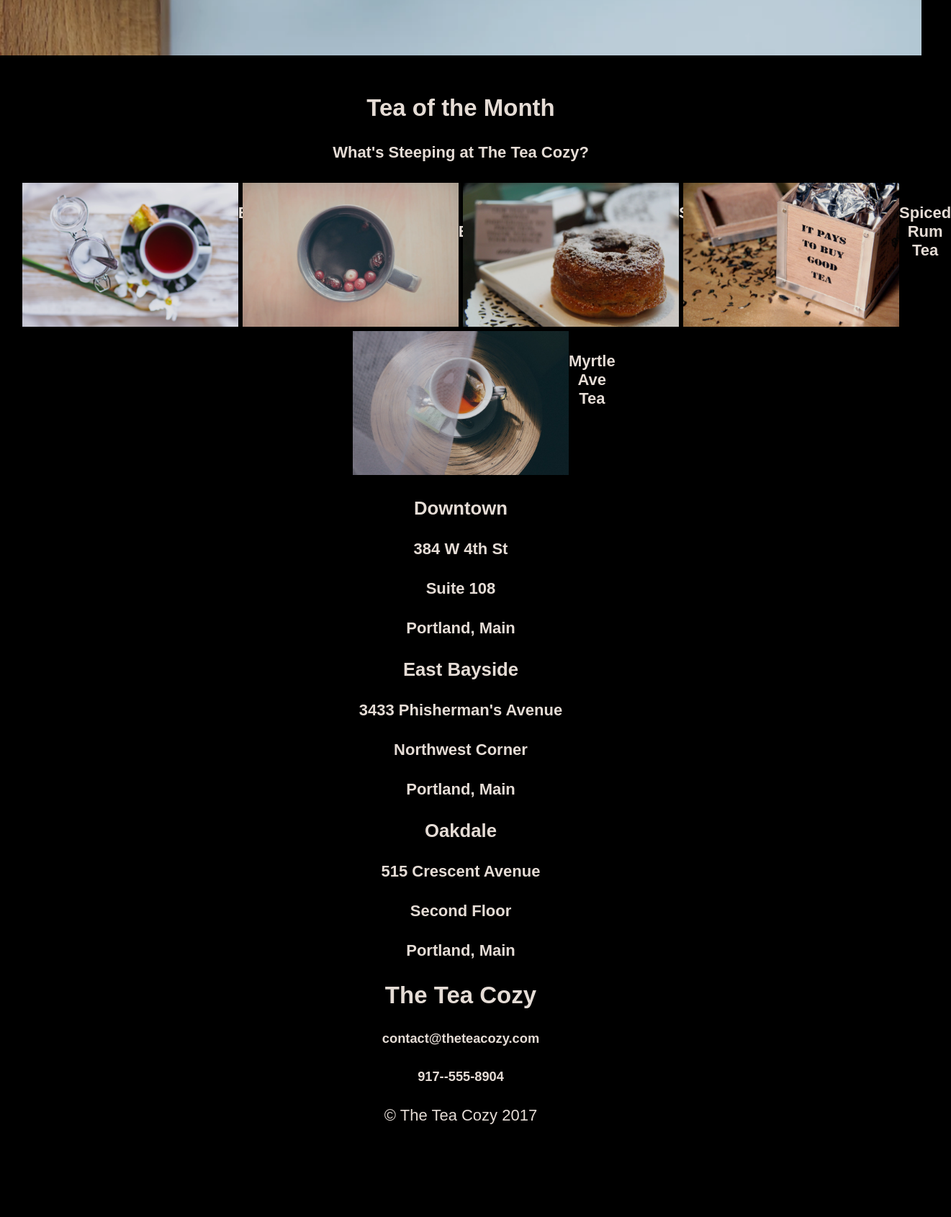
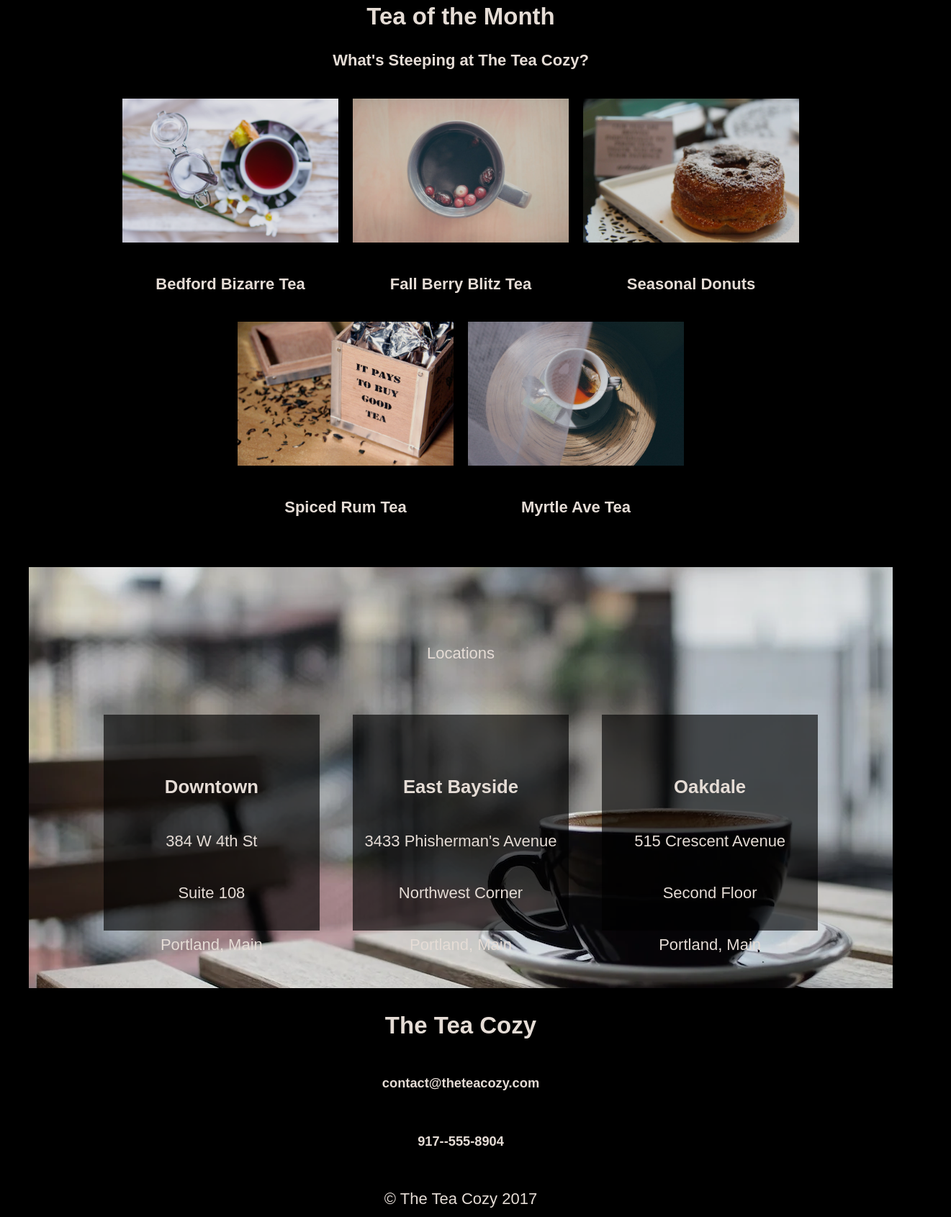
Before and after one commit to rexlundstrom/tea-cozy, a plain HTML site: page index.html in a window 1280 px wide. Shown: the part 776-2467 px from the top of the page at 72% size, 1321 px wide, since content can reach past the window. Before the commit the page ends 2339 px from the top, so only its background shows below. Drawn offline with Linux system fonts and the light colour scheme.

Commit message:
complete site optimize for desktop

```diff
--- a/css/style.css
+++ b/css/style.css
@@ -11,7 +11,7 @@ body {
 nav {
     height: 69px;
     background-color: black;
-    text-decoration: underline;
+    border-bottom: 1px seashell;
     width: 100%;
     display: block;
     position: fixed;
@@ -30,14 +30,15 @@ nav {
     margin: 0 auto;
 }
 
-.navigation a {
+.navigation-bar a {
     height: 100%;
     display: table;
     float: left;
     padding-left: 0 20px;
+    margin: 0 .25em;
 }
 
-.navigation a li {
+.navigation-bar a li {
     display: table-cell;
     vertical-align: middle;
     height: 100%;
@@ -45,23 +46,71 @@ nav {
     color: white;
 }
 
-.overlay-picture {
+.mission-container {
     background-image: url("img-mission-background.webp");
-    background-size: contain;
-    min-height: 40em;
+    background-position: center;
     background-repeat: no-repeat;
+    height: 700px;
+    max-width: 1200px;
+    margin: 40px auto;
     display: flex;
-    justify-content: center;
-    align-items: center;
 }
 
-.tea-of-the-month {
+.text-over {
+    margin: auto;
+    background-color: #000000A0;
+    width: 100%;
+    padding: 20px 0;
+}
+
+#tea-of-the-month {
 
 }
 
-.special-item {
+.special-item-container {
+    display: inline-flex;
+    max-width: 1000px;
+    height: auto;
+    flex-wrap: wrap;
+    align-items: center;
+    justify-content: center;
+}
+
+
+.special-item img {
     height: 200px;
     width: 300px;
+    padding: 10px;
     display: inline-flex;
     justify-content: flex-start;
 }
+
+.banner {
+    height: 500px;
+    width: 1200px;
+    margin: 40px auto auto;
+    padding-top: 85px;
+    background-image: url("img-locations-background.webp");
+    background-repeat: no-repeat;
+    background-size: cover;
+    background-position: center;
+}
+
+.location {
+    display: inline-block;
+    width: 300px;
+    height: 250px;
+    background-color: #000000A0;
+    margin: 50px 20px;
+    padding: 50px 0 0;
+    line-height: 50px;
+}
+
+footer {
+    line-height: 50px;
+
+}
+
+.location-container {
+
+}
--- a/index.html
+++ b/index.html
@@ -16,13 +16,21 @@
       <a href="#locations"><li>Locations</li></a>
     </ul>
   </nav>
-  <div class="overlay-picture">
+
+  <div id="mission">
+    <div class="mission-container">
+      <div class="text-over">
         <h2>Our Mission</h2>
         <h4>Handpicked, Artisanally Curated, Free Range, Sustainable, Small Batch, Fair Trade, Organic Tea</h4>
       </div>
-  <div class="tea-of-the-month">
+    </div>
+  </div>
+
+  <div id="tea-of-the-month">
     <h2>Tea of the Month</h2>
     <h4>What's Steeping at The Tea Cozy?</h4>
+  </div>
+  <div class="special-item-container">
     <div class="special-item">
       <img src="img/img-bedford-bizarre.webp" alt="bedford bizarre">
       <h4>Bedford Bizarre Tea</h4>
@@ -43,24 +51,30 @@
       <img src="img/img-myrtle-ave.jpeg" alt="myrtle ave">
       <h4>Myrtle Ave Tea</h4>
     </div>
-      <div class="locations">
-          <div class="one-location">
+  </div>
+  <div class="banner">
+    <div>
+        <p>Locations</p>
+    </div>
+    <div class="location-container">
+      <div class="location">
         <h3>Downtown</h3>
-              <h4>384 W 4th St</h4>
-              <h4>Suite 108</h4>
-              <h4>Portland, Main</h4>
+        <p>384 W 4th St</p>
+        <p>Suite 108</p>
+        <p>Portland, Main</p>
       </div>
-          <div class="one-location">
+      <div class="location">
         <h3>East Bayside</h3>
-              <h4>3433 Phisherman's Avenue</h4>
-              <h4>Northwest Corner</h4>
-              <h4>Portland, Main</h4>
+        <p>3433 Phisherman's Avenue</p>
+        <p>Northwest Corner</p>
+        <p>Portland, Main</p>
       </div>
-          <div class="one-location">
+      <div class="location">
         <h3>Oakdale</h3>
-              <h4>515 Crescent Avenue</h4>
-              <h4>Second Floor</h4>
-              <h4>Portland, Main</h4>
+        <p>515 Crescent Avenue</p>
+        <p>Second Floor</p>
+        <p>Portland, Main</p>
+      </div>
     </div>
   </div>
   <footer>
@@ -71,6 +85,5 @@
     </div>
     <div class="copyright">&copy The Tea Cozy 2017</div>
   </footer>
-  </div>
 </body>
 </html>
```
Also changed, not shown: css/img-locations-background.webp (renamed from img/img-locations-background.webp). Lines whose indentation alone changed are shown as unchanged.
